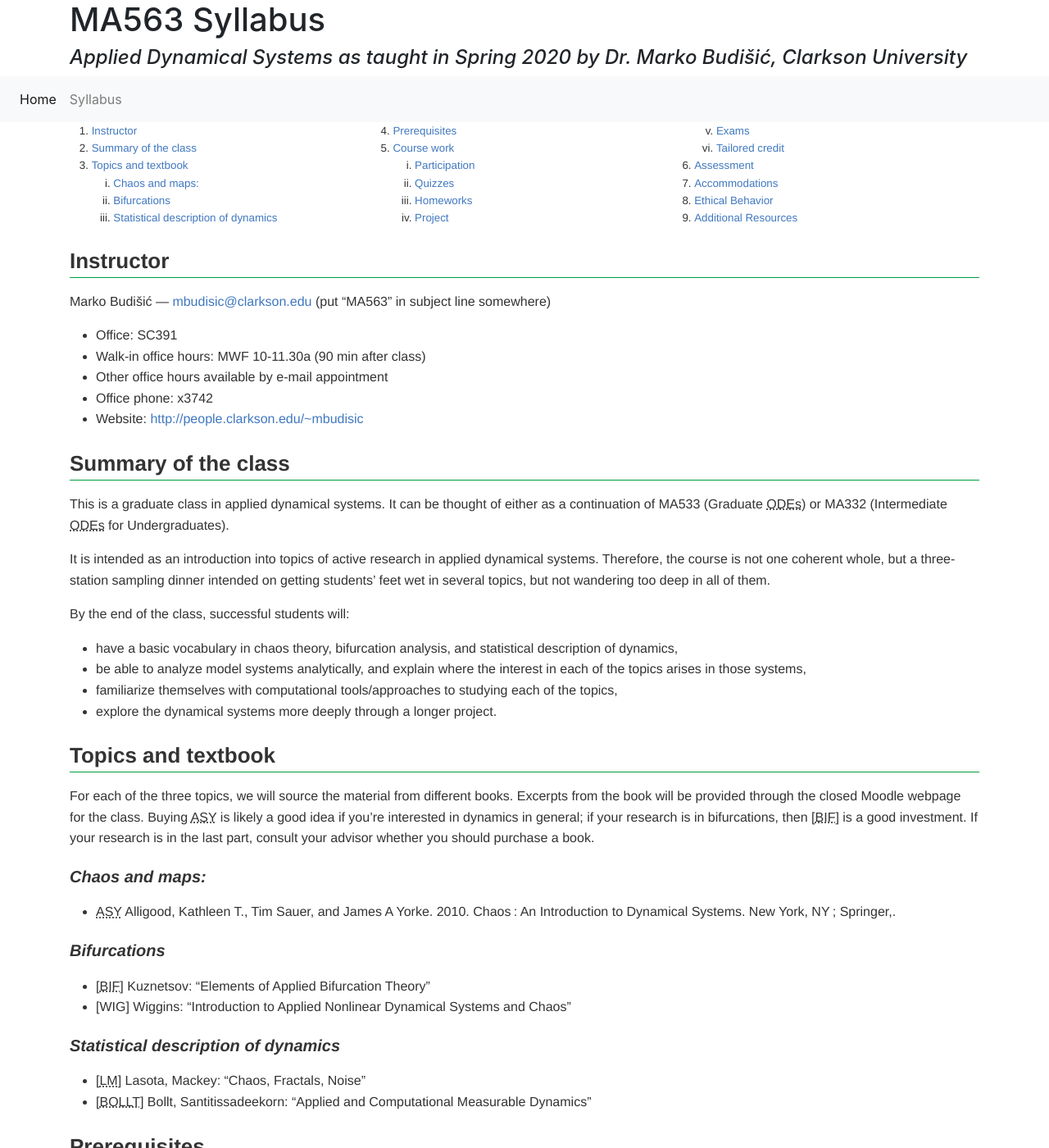
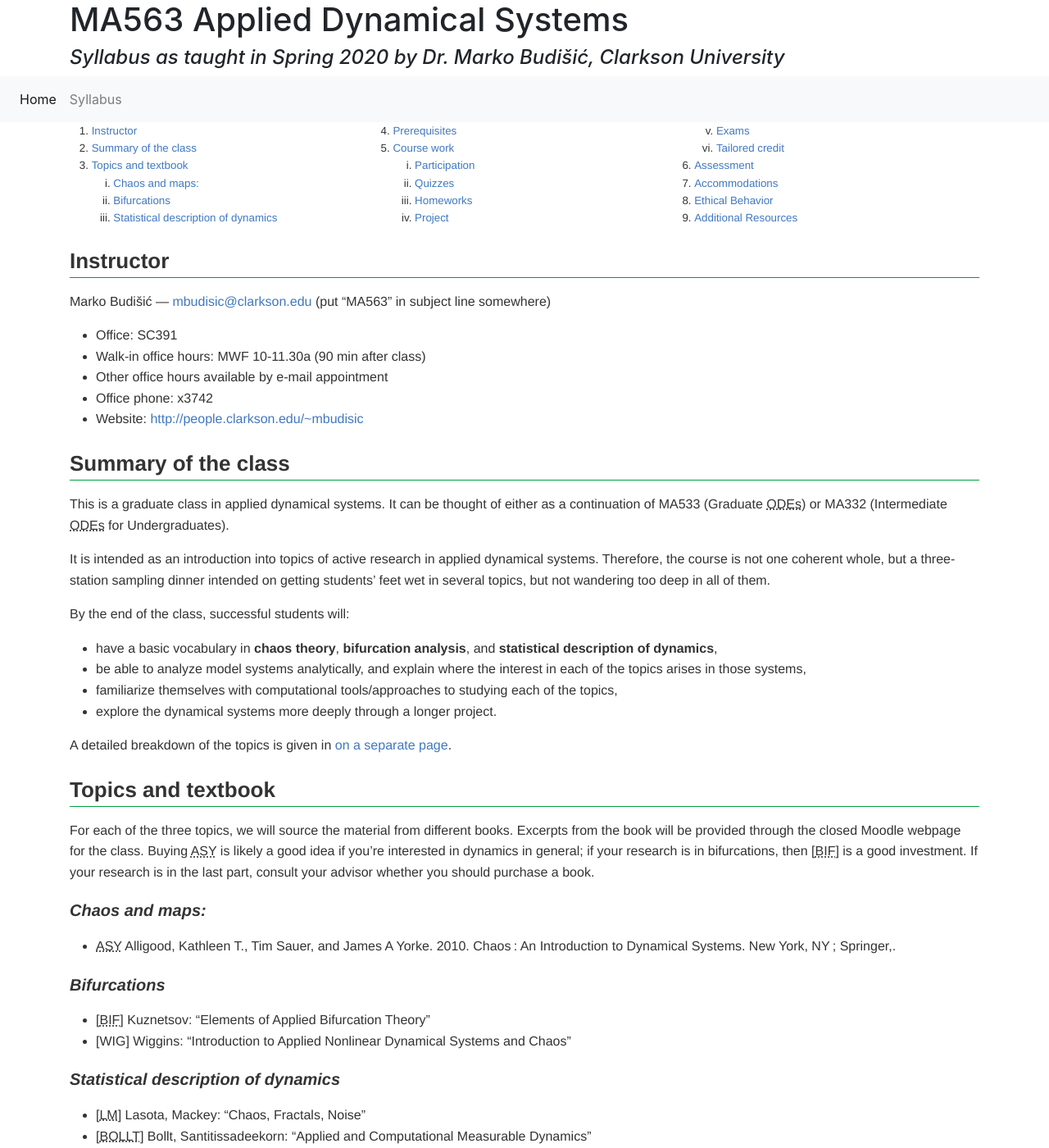
Before and after one commit to mbudisic/MA563-S20, a Jekyll site: the page built from syllabus.md, in a window 1280 px wide and 1400 px high. Shown: the whole window at 82% size. Built offline with Jekyll 4.4.1, drawn with Linux system fonts in a browser that asks for light colours; nearby versions of some CDN libraries; our own code applies the rules of GitHub Pages for plain Markdown files.

```diff
--- a/syllabus.md
+++ b/syllabus.md
@@ -1,6 +1,6 @@
 ---
-title: MA563 Syllabus
-description: 'Applied Dynamical Systems as taught in Spring 2020 by Dr. Marko Budišić, Clarkson University'
+title: MA563 Applied Dynamical Systems
+description: 'Syllabus as taught in Spring 2020 by Dr. Marko Budišić, Clarkson University'
 ---
 {::options toc_levels="1..3" /}
 
@@ -25,10 +25,12 @@ It is intended as an introduction into topics of active research in applied dyna
 
 By the end of the class, successful students will:
 
-* have a basic vocabulary in chaos theory, bifurcation analysis, and statistical description of dynamics,
+* have a basic vocabulary in **chaos theory**, **bifurcation analysis**, and **statistical description of dynamics**,
 * be able to analyze model systems analytically, and explain where the interest in each of the topics arises in those systems,
 * familiarize themselves with computational tools/approaches to studying each of the topics,
 * explore the dynamical systems more deeply through a longer project.
+
+A detailed breakdown of the topics is given in [on a separate page](./schedule.html).
 
 ## Topics and textbook
 
```
Also changed, not shown: schedule.md (+2 -1 lines).
